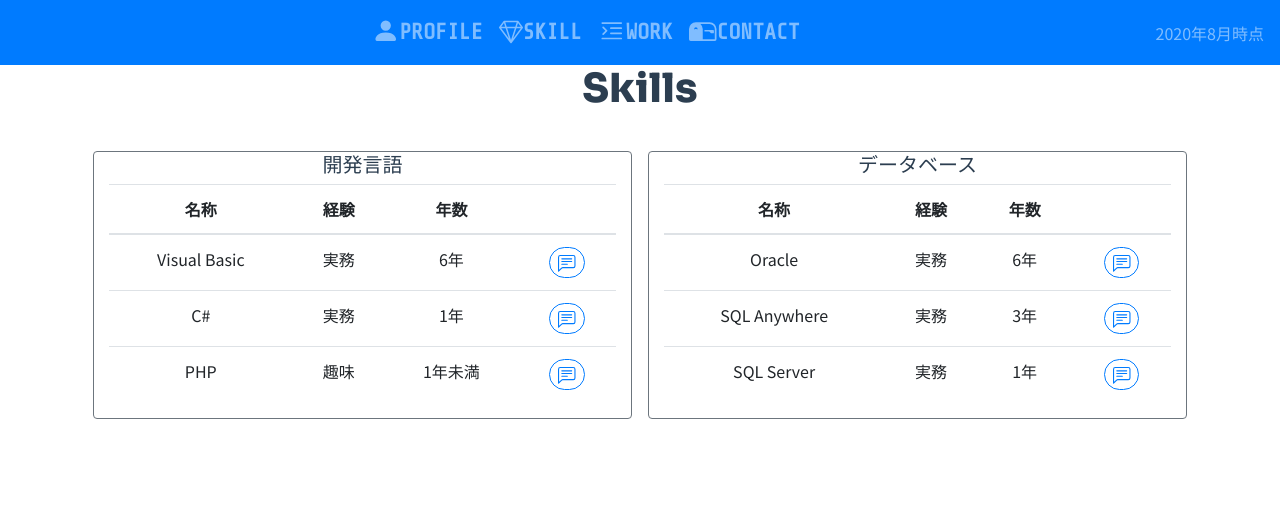
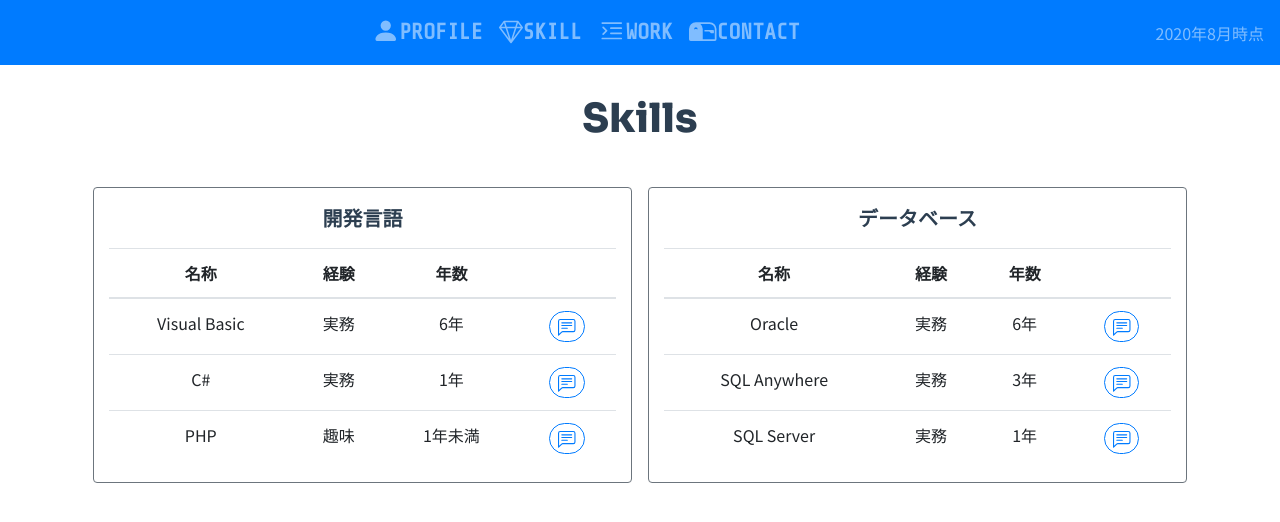
Before and after one commit to sepository/myportfolio, a Vue app: page /#/skill in a window 1280 px wide. Shown: the top 522 px of the page. Built offline with nearby package versions, Linux system fonts and the light colour scheme.

Commit message:
スタイル調整

```diff
--- a/src/App.vue
+++ b/src/App.vue
@@ -38,12 +38,14 @@ a {
   font-size: 22px;
   font-weight: bold;
 }
-h1 {
+.page-title {
   font-family: 'Sora', sans-serif;
-  margin: 30px;
+  font-size: 2.5rem;
+  margin: 24px;
 }
-h5 {
+.content-title {
+  font-size: 1.25rem;
+  font-weight: bold;
   margin: 15px;
-  font-weight: bold;
 }
 </style>
--- a/src/components/Contact.vue
+++ b/src/components/Contact.vue
@@ -1,9 +1,9 @@
 <template>
   <div class="container">
-    <h1>Contact</h1>
+    <p class="page-title">Contact</p>
 
     <div class="mx-auto" style="max-width: 480px">
-      <h5>ご連絡はこちらまで</h5>
+      <p class="content-title">ご連絡はこちらまで</p>
 
       <b-row class="m-2 border border-secondary rounded">
         <b-col class="p-2 rounded-left bg-light">メールアドレス</b-col>
--- a/src/components/Profile.vue
+++ b/src/components/Profile.vue
@@ -1,6 +1,6 @@
 <template>
   <div class="container">
-    <h1>Matsuki, Noriyuki's Portfolio</h1>
+    <p class="page-title">Matsuki, Noriyuki's Portfolio</p>
 
     <b-card align="left" class="mx-auto" style="max-width: 720px" no-body>
       <b-card-header header-class="text-center">自己紹介</b-card-header>
--- a/src/components/Skill.vue
+++ b/src/components/Skill.vue
@@ -1,6 +1,7 @@
 <template>
   <div class="container">
-    <h1>Skills</h1>
+    <p class="page-title">Skills</p>
+
     <div class="row mx-auto">
       <SkillTable title="開発言語" file="languages" @show="showComment"></SkillTable>
       <SkillTable title="データベース" file="databases" @show="showComment"></SkillTable>
--- a/src/components/SkillTable.vue
+++ b/src/components/SkillTable.vue
@@ -1,6 +1,6 @@
 <template>
   <div class="col-sm m-2 border border-secondary rounded">
-    <h5>{{ title }}</h5>
+    <p class="content-title">{{ title }}</p>
     <b-table :fields="fields" :items="items">
       <template v-slot:cell(exp)="data">
         {{ exp_names[data.item.exp] }}
--- a/src/components/Work.vue
+++ b/src/components/Work.vue
@@ -1,6 +1,6 @@
 <template>
   <div class="container">
-    <h1>Works</h1>
-    <h5>準備中です…</h5>
+    <p class="page-title">Works</p>
+    <p class="content-title">準備中です…</p>
   </div>
 </template>
```
Also changed, not shown: 9 other files (tests, documents, lock files or other folders).
